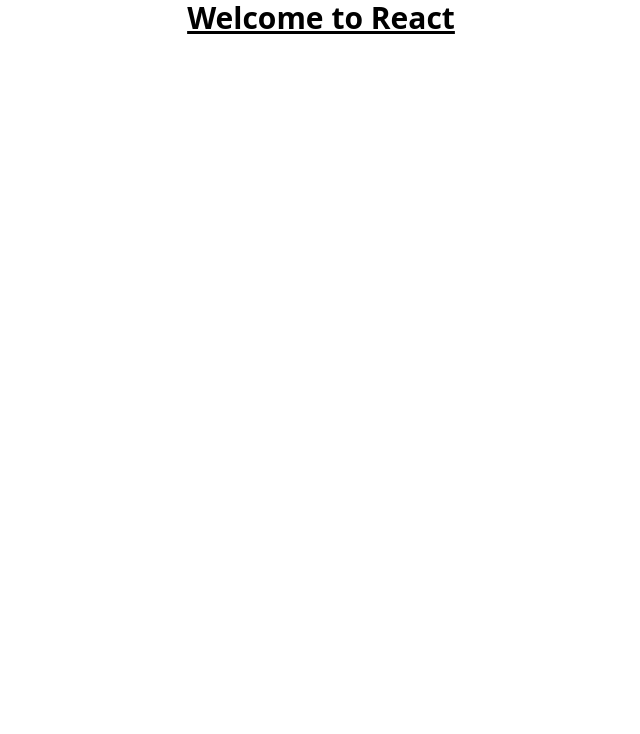
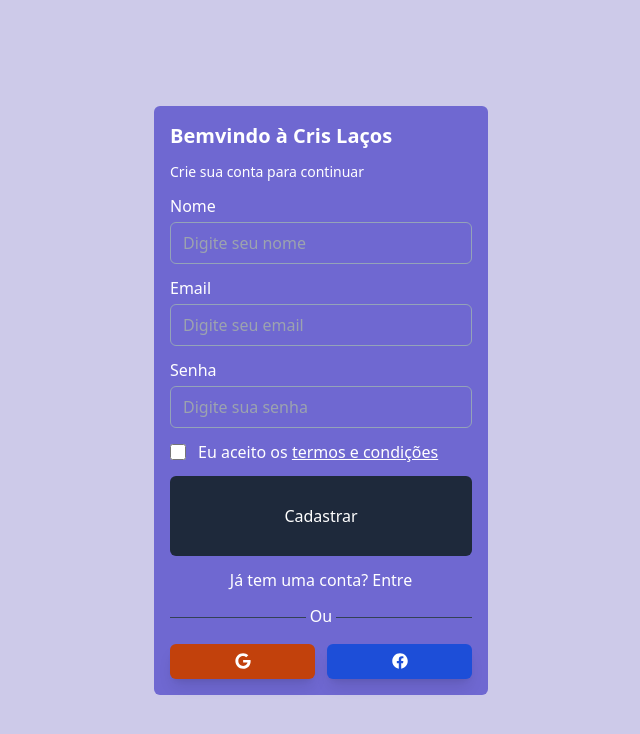
Before and after one commit to HervalMata/new_ecommerce, a React (Create React App) app: page /register in a window 1280 px wide. Shown: the top 734 px of the page, without its empty margins (319-959 px from the left). Built offline with nearby package versions, Linux system fonts and the light colour scheme.

Commit message:
:sparkles: feat: new ecommerce - route and login register

```diff
--- a/package.json
+++ b/package.json
@@ -18,6 +18,7 @@
     "react-hot-toast": "^2.6.0",
     "react-icons": "^5.7.0",
     "react-redux": "^9.3.0",
+    "react-router-dom": "^7.18.2",
     "react-scripts": "5.0.1",
     "react-spinners": "^0.17.0",
     "react-window": "^2.3.0",
--- a/src/App.jsx
+++ b/src/App.jsx
@@ -1,13 +1,10 @@
-import './App.css';
+import { useState } from 'react'
+import Router from './router/Router'
+import publicRoutes from './router/routes/publicRoutes';
 
 function App() {
-  return (
-    <div className="App">
-      <h1 className="text-3xl font-bold underline">
-        Welcome to React
-      </h1>
-    </div>
-  );
+  const [allRoutes, setAllRoutes] = useState([...publicRoutes])
+  return <Router allRoutes={allRoutes} />
 }
 
 export default App;
--- a/src/index.js
+++ b/src/index.js
@@ -1,14 +1,18 @@
-import React from 'react';
+import React, {lazy, Suspense} from 'react';
 import ReactDOM from 'react-dom/client';
 import './index.css';
-import App from './App';
 import reportWebVitals from './reportWebVitals';
+import { BrowserRouter } from 'react-router-dom';
+
+const App = lazy(() => import('./App'));
 
 const root = ReactDOM.createRoot(document.getElementById('root'));
 root.render(
-  <React.StrictMode>
-    <App />
-  </React.StrictMode>
+    <BrowserRouter>
+        <Suspense>
+            <App />
+        </Suspense>
+    </BrowserRouter>
 );
 
 // If you want to start measuring performance in your app, pass a function
--- /dev/null
+++ b/src/router/Router.jsx
@@ -0,0 +1,8 @@
+import { useRoutes } from 'react-router-dom'
+
+const Router = ({ allRoutes}) => {
+    const routes = useRoutes([...allRoutes])
+    return routes;
+}
+
+export default Router
--- /dev/null
+++ b/src/router/routes/publicRoutes.js
@@ -0,0 +1,17 @@
+import { lazy } from "react";
+
+const Login = lazy(() => import("../../views/auth/Login"));
+const Register = lazy(() => import("../../views/auth/Register"));
+
+const publicRoutes = [
+    {
+        path: "/login",
+        element: <Login />
+    },
+    {
+        path: "/register",
+        element: <Register />
+    }
+];
+
+export default publicRoutes;
--- a/src/views/auth/Login.jsx
+++ b/src/views/auth/Login.jsx
@@ -1,8 +1,54 @@
 import React from 'react'
+import {Link} from "react-router-dom";
+import {FaFacebook, FaGoogle} from "react-icons/fa";
 
 const Login = () => {
   return (
-    <div>login</div>
+      <div className="min-w-screen min-h-screen bg-[#CDCAE9] flex items-center justify-center">
+        <div className="w-[350px] text-[#FFFFFF] p-2">
+          <div className="bg-[#6F68D1] p-4 rounded-md">
+            <h2 className="text-xl mb-3 font-bold">Bemvindo à Cris Laços</h2>
+            <p className="text-sm mb-3 font-medium">Efetue login para Entrar</p>
+            <form>
+              <div className="flex flex-col w-full gap-1 mb-3">
+                <label htmlFor="email">Email</label>
+                <input type="email" name="email" id="email"
+                       className="py-2 px-3 outline-none border border-slate-400 bg-transparent rounded-md"
+                       placeholder="Digite seu email" required/>
+              </div>
+              <div className="flex flex-col w-full gap-1 mb-3">
+                <label htmlFor="password">Senha</label>
+                <input type="password" name="password" id="password"
+                       className="py-2 px-3 outline-none border border-slate-400 bg-transparent rounded-md"
+                       placeholder="Digite sua senha" required/>
+              </div>
+              <button type="submit"
+                      className="bg-slate-800 w-full hover:shadow-blue-300 hover:shadow-lg text-white rounded-md py-7 px-2 mb-3">Entrar
+              </button>
+              <div className="flex items-center mb-3 gap-3 justify-center">
+                <p>Não tem uma conta? <Link classname="font-bold" to="/register">Cadastre-se</Link></p>
+              </div>
+              <div className="w-full flex items-center mb-3 justify-center">
+                <div className="w-[45%] bg-slate-700 h-[1px]"></div>
+                <div className="w-[10%] flex items-center justify-center">
+                  <span className="pb-1">Ou</span>
+                </div>
+                <div className="w-[45%] bg-slate-700 h-[1px]"></div>
+              </div>
+              <div className="flex items-center gap-3 justify-center">
+                <div
+                    className="w-[135%] h-[35px] flex rounded-md bg-orange-700 shadow-lg hover:shadow-orange-700/50 justify-center cursor-pointer items-center overflow-hidden">
+                  <span><FaGoogle/></span>
+                </div>
+                <div
+                    className="w-[135%] h-[35px] flex rounded-md bg-blue-700 shadow-lg hover:shadow-blue-700/50 justify-center cursor-pointer items-center overflow-hidden">
+                  <span><FaFacebook/></span>
+                </div>
+              </div>
+            </form>
+          </div>
+        </div>
+      </div>
   )
 }
 
--- a/src/views/auth/Register.jsx
+++ b/src/views/auth/Register.jsx
@@ -1,8 +1,55 @@
 import React from 'react'
+import { Link } from 'react-router-dom'
+import {FaFacebook, FaGoogle} from "react-icons/fa";
 
 const Register = () => {
   return (
-    <div>Register</div>
+    <div className="min-w-screen min-h-screen bg-[#CDCAE9] flex items-center justify-center">
+        <div className="w-[350px] text-[#FFFFFF] p-2">
+            <div className="bg-[#6F68D1] p-4 rounded-md">
+                <h2 className="text-xl mb-3 font-bold">Bemvindo à Cris Laços</h2>
+                <p className="text-sm mb-3 font-medium">Crie sua conta para continuar</p>
+                <form>
+                    <div className="flex flex-col w-full gap-1 mb-3">
+                        <label htmlFor="name">Nome</label>
+                        <input type="text" name="name" id="name" className="py-2 px-3 outline-none border border-slate-400 bg-transparent rounded-md" placeholder="Digite seu nome" required />
+                    </div>
+                    <div className="flex flex-col w-full gap-1 mb-3">
+                        <label htmlFor="email">Email</label>
+                        <input type="email" name="email" id="email" className="py-2 px-3 outline-none border border-slate-400 bg-transparent rounded-md" placeholder="Digite seu email" required />
+                    </div>
+                    <div className="flex flex-col w-full gap-1 mb-3">
+                        <label htmlFor="password">Senha</label>
+                        <input type="password" name="password" id="password" className="py-2 px-3 outline-none border border-slate-400 bg-transparent rounded-md" placeholder="Digite sua senha" required />
+                    </div>
+                    <div className="flex items-center w-full gap-3 mb-3">
+                        <input className="w-4 h-4 text-blue-600 overflow-hidden  bg-gray-200 rounded border-gray-300 focus:ring-blue-500" type="checkbox" name="checkbox" id="checkbox" />
+                        {/* eslint-disable-next-line jsx-a11y/anchor-is-valid */}
+                        <label htmlFor="checkbox"> Eu aceito os <a href="#" className="underline">termos e condições</a></label>
+                    </div>
+                    <button type="submit" className="bg-slate-800 w-full hover:shadow-blue-300 hover:shadow-lg text-white rounded-md py-7 px-2 mb-3">Cadastrar</button>
+                    <div className="flex items-center mb-3 gap-3 justify-center">
+                        <p>Já tem uma conta? <Link classname="font-bold" to="/login">Entre</Link></p>
+                    </div>
+                    <div className="w-full flex items-center mb-3 justify-center">
+                        <div className="w-[45%] bg-slate-700 h-[1px]"></div>
+                        <div className="w-[10%] flex items-center justify-center">
+                            <span className="pb-1">Ou</span>
+                        </div>
+                        <div className="w-[45%] bg-slate-700 h-[1px]"></div>
+                    </div>
+                    <div className="flex items-center gap-3 justify-center">
+                        <div className="w-[135%] h-[35px] flex rounded-md bg-orange-700 shadow-lg hover:shadow-orange-700/50 justify-center cursor-pointer items-center overflow-hidden">
+                            <span><FaGoogle /></span>
+                        </div>
+                        <div className="w-[135%] h-[35px] flex rounded-md bg-blue-700 shadow-lg hover:shadow-blue-700/50 justify-center cursor-pointer items-center overflow-hidden">
+                            <span><FaFacebook /></span>
+                        </div>
+                    </div>
+                </form>
+          </div>
+        </div>
+    </div>
   )
 }
 
```
Also changed, not shown: 2 other files (tests, documents, lock files or other folders).
